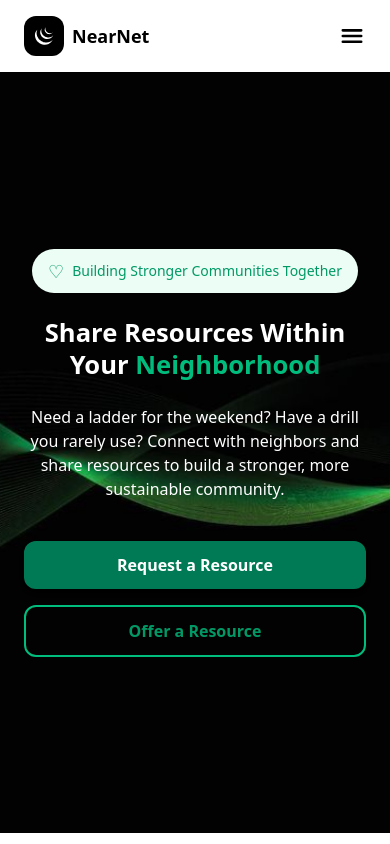
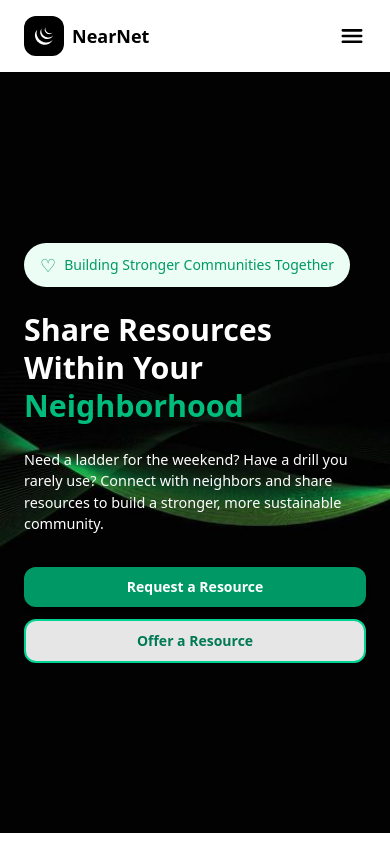
Before and after one commit to Shanu529/Nearnet-Group-project, a React app in the folder frontend/: page / in a window 390 px wide. Shown: the top 844 px of the page. Built offline with nearby package versions, Linux system fonts and the light colour scheme; the HTML template or start-up script is replaced by a standard one.

Commit message:
ui change

```diff
--- a/frontend/src/pages/Home.jsx
+++ b/frontend/src/pages/Home.jsx
@@ -8,15 +8,15 @@ function Home() {
     <>
 
     <section className=" bg-white flex items-center  px-6 justify-center bg-[url(/main5.jpg)] bg-cover h-[90vh] py-20 sm:py-30 bg-center ">
-      <div className="max-w-4xl text-center ">
+      <div className="max-w-4xl sm:text-center ">
         <div className="inline-flex items-center gap-2 px-4 py-2 rounded-full bg-emerald-50 text-emerald-600 text-sm font-medium mb-6">
           <span className="text-lg">♡</span>
           Building Stronger Communities Together
         </div>
 
 
-        <h1 className="text-[1.6rem] sm::text-6xl lg:text-6xl font-extrabold text-white leading-tight mb-6">
-          Share Resources Within  <br />
+        <h1 className="text-[1.9rem] sm::text-6xl lg:text-6xl font-extrabold text-white leading-tight mb-6">
+          Share Resources Within
           Your{" "}
           <span className="bg-linear-to-r from-emerald-500  to-emerald-500 bg-clip-text text-transparent">
             Neighborhood
@@ -24,22 +24,22 @@ function Home() {
         </h1>
 
 
-        <p className="text-white text-[1rem] sm:text-lg  mx-auto ">
+        <p className="text-white text-[0.9rem] sm:text-lg  mx-auto ">
           Need a ladder for the weekend? Have a drill you rarely use?
           Connect with neighbors and share resources to build a stronger,
           more sustainable community.
         </p>
 
+      <div className="flex flex-col sm:flex-row items-center justify-center gap-3 sm:gap-6 mt-8 sm:mt-10">
+         <button className="w-full sm:w-auto px-4 sm:px-10 py-2.5 sm:py-4 text-sm sm:text-lg rounded-xl bg-emerald-600 text-white font-semibold shadow-md hover:bg-emerald-500 active:scale-95 transition duration-200">
+          Request a Resource
+         </button>
 
-        <div className="flex flex-col sm:flex-row gap-4 justify-center mt-10">
-          <button className=" px-5 sm:px-8 py-3 sm:py-4 rounded-xl bg-emerald-700 text-white font-semibold shadow-md hover:bg-emerald-500 transition">
-           Request a Resource
-          </button>
+        <button className="w-full sm:w-auto px-4 sm:px-10 py-2.5 sm:py-4 text-sm sm:text-lg rounded-xl border-2 border-emerald-400 bg-white/90 text-emerald-700 font-semibold hover:bg-emerald-50 active:scale-95 transition duration-200">
+         Offer a Resource
+        </button>
+     </div>
 
-          <button className=" px-5 sm:px-8 py-3 sm:py-4 rounded-xl border-2 border-emerald-500 text-emerald-600 font-semibold hover:bg-emerald-50 transition">
-             Offer a Resource
-          </button>
-        </div>
 
       </div>
     </section>
```
